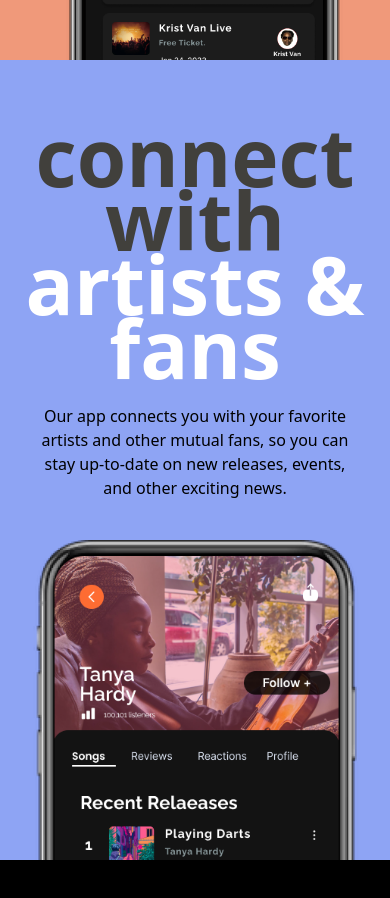
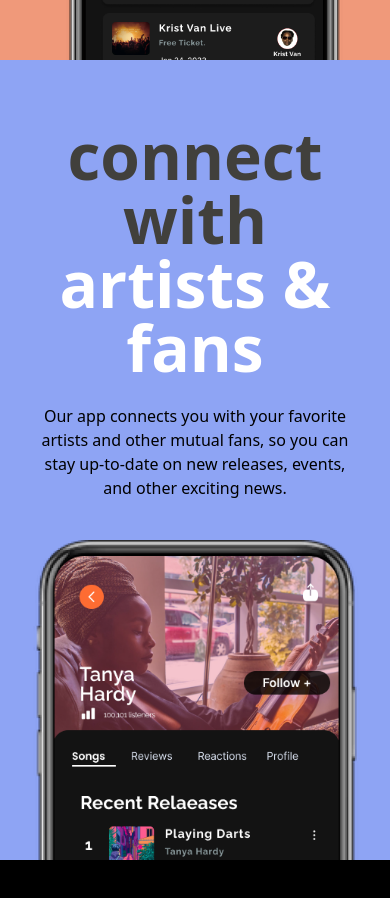
Before and after one commit to Emmybritt/cettle-landing, a Next.js app: page / in a window 390 px wide. Shown: the part 2520-3418 px from the top of the page. Built offline with nearby package versions, Linux system fonts and the light colour scheme.

Commit message:
Modified crestal design

```diff
--- a/components/FifthSectionCard/FifthSectionCard.tsx
+++ b/components/FifthSectionCard/FifthSectionCard.tsx
@@ -5,8 +5,12 @@ const FifthSectionCard = () => {
 	return (
 		<div className="bg-[#8EA4F4] h-[50rem] md:h-[100vh] relative z-[100%] pt-[4rem] overflow-hidden">
 			<div className="md:w-[40rem] text-center md:mx-auto">
-				<h3 className="md:text-[6rem] text-[5rem] text-[#41403C] md:leading-3 leading-[4rem] font-extrabold">connect with</h3>
-				<h3 className="text-[5rem] text-[#FFFFFF] font-extrabold leading-[4rem] md:leading-[7rem]">artists & fans</h3>
+				<h3 className="md:text-[6rem] text-[4rem] sm:text-[5rem] text-[#41403C] md:leading-3 leading-[4rem] font-extrabold">
+					connect with
+				</h3>
+				<h3 className="sm:text-[5rem] text-[4rem] text-[#FFFFFF] font-extrabold leading-[4rem] md:leading-[7rem]">
+					artists & fans
+				</h3>
 			</div>
 			<div className="md:w-[30rem] text-center mx-auto px-[2rem] pt-[1.5rem]">
 				<p>
--- a/components/WaitlistComponent/WaitlistComponent.tsx
+++ b/components/WaitlistComponent/WaitlistComponent.tsx
@@ -13,7 +13,7 @@ const WaitlistComponent = () => {
 					data-aos-anchor="#example-anchor"
 					data-aos-offset="500"
 					data-aos-duration="500"
-					className="xxs:text-[4rem] text-[3rem] leading-[2.5rem] md:leading-[3rem] font-semibold mb-6 xxs:flex flex-wrap">
+					className="xxs:text-[4rem] text-[3rem] leading-[2.7rem] md:leading-[3rem] font-semibold mb-6 xxs:flex flex-wrap">
 					<span>Be the first to know</span>
 					<div className="flex flex-col sm:items-center md:flex-row md:space-x-3 sm:mt-6">
 						<span className="sm:-mt-4">when</span>
```
